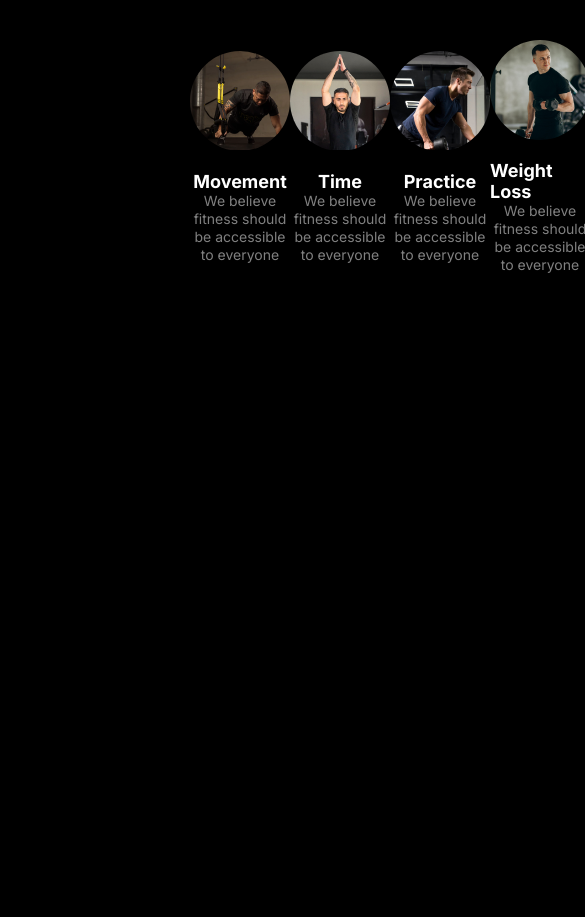
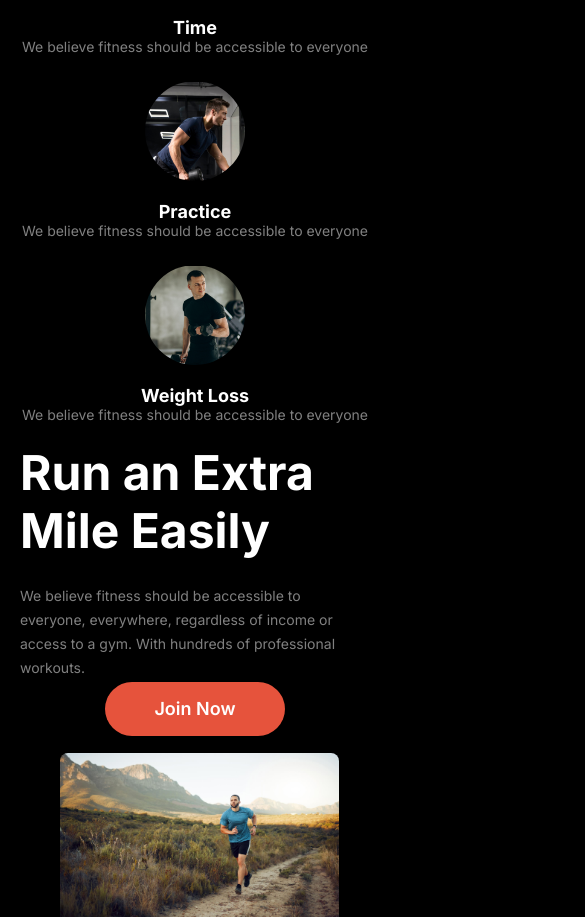
Before and after one commit to Aftab2344/assignment2, a plain HTML site: page index.html in a window 390 px wide. Shown: the part 1083-2000 px from the top of the page, 585 px wide, since content can reach past the window. Before the commit the page ends 1382 px from the top, so only its background shows below. Drawn offline with Linux system fonts and the light colour scheme; a web font is replaced by a local one.

Commit message:
adding subscription part

```diff
--- a/index.html
+++ b/index.html
@@ -79,6 +79,19 @@
                 </div>
             </div>
         </section>
+        <section>
+            <div class="container">
+                <div class="heading">
+                    <h1> Run an Extra
+                        Mile Easily</h1>
+                    <p class="primary-color">We believe fitness should be accessible to everyone, everywhere, regardless of income or access to a gym. With hundreds of professional workouts.</p>
+                    <button class="primary-btn"> Join Now</button>
+                </div>
+                <div class="image"> <img class="img" src="./images/run.jpg" alt=""></div>
+            </div>
+        </section>
+
+
     </main>
     <footer>
 
--- a/style.css
+++ b/style.css
@@ -200,6 +200,43 @@
     object-fit: cover;
 }
 
+/* subscription part */
+
+.container{
+    display: flex;
+
+
+    height: auto;
+    width: 1060PX;
+    /* background-color: #5a4e4e; */
+    margin: 45px 190px;
+}
+
+
+.container .image > img{
+    border-radius: 8px;
+    width: 70%;
+}
+.heading{
+    display: flex;
+    flex-direction:column;
+
+
+
+}
+.container .heading h1{
+    line-height: 120%;
+    font-size: 48px;
+    margin-bottom: 25px;
+}
+.container .heading p{
+    line-height: 24px;
+    font-size: 14px;
+
+}
+.container .heading button{
+    margin-top: 25px;
+}
 
 
 
@@ -246,5 +283,51 @@
         width: 100%;
         background-repeat: no-repeats;
         margin-top: 25px;
+        object-fit: cover;
     }
+    /* habits part design */
+    .habitt{
+        margin: 20px auto;
+    }
+    .Habits{
+        display: grid;
+        grid-template-columns: repeat(1,1fr);
+        margin-top: 25px;
+    }
+    .title2 h1{
+        line-height: 80%;
+        font-size: 48px;
+        text-align: center;
+    }
+    .title2 p{
+        line-height: 24px;
+        font-size: 14px;
+        text-align: center;
+
 }
+/* subscription part */
+
+.container{
+    display: flex;
+    flex-direction: column;
+
+
+    height: auto;
+    width:auto;
+    /* background-color: #5a4e4e; */
+    margin: auto 20px;
+}
+.container .image{
+   margin-left: 40px;
+   margin-top: 15px;
+}
+.container .image > img{
+    border-radius: 8px;
+    width: 90%;
+
+}
+.container .heading button{
+    text-align: center;
+    margin: 2px auto;
+}
+}
```
